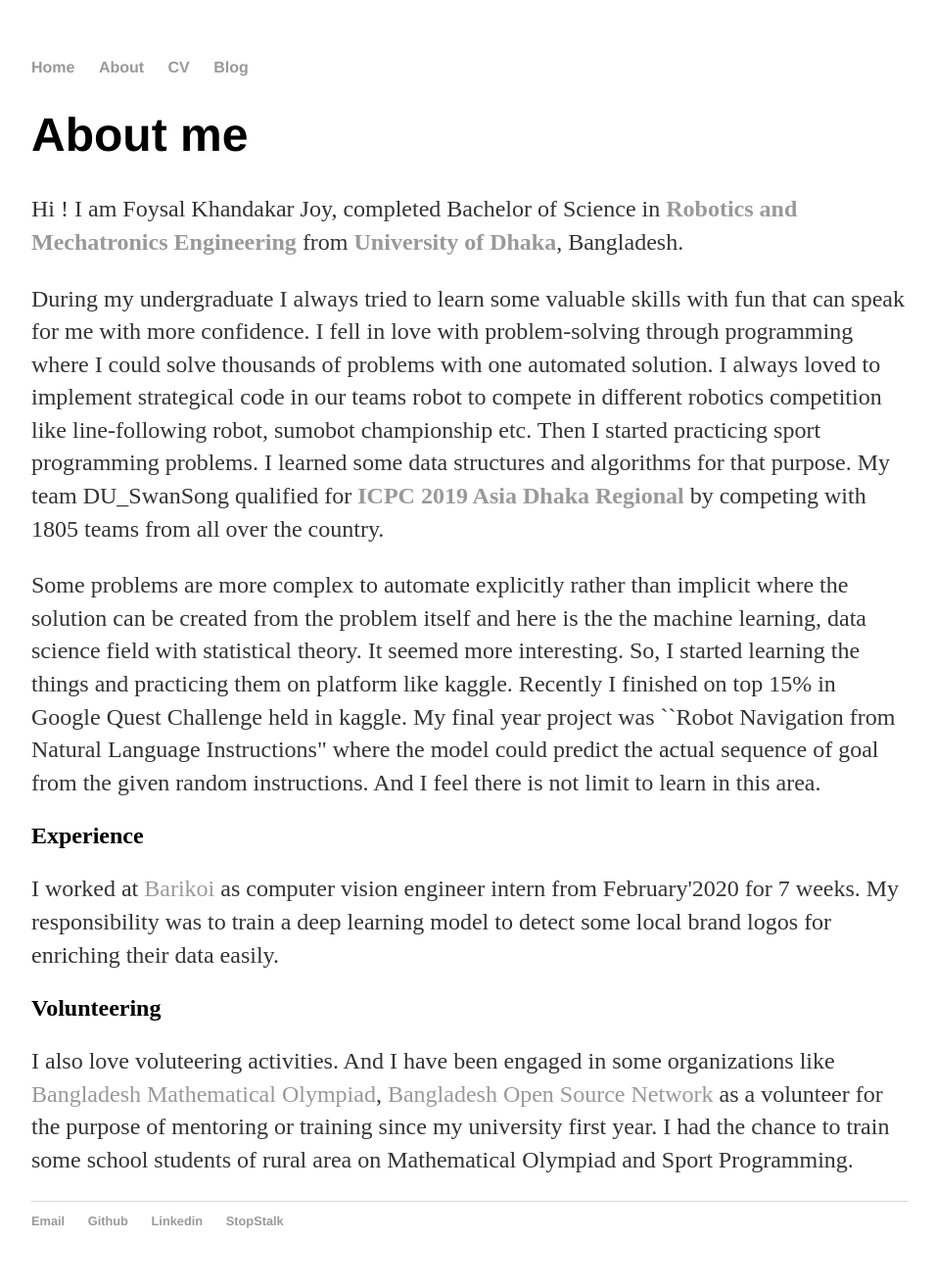
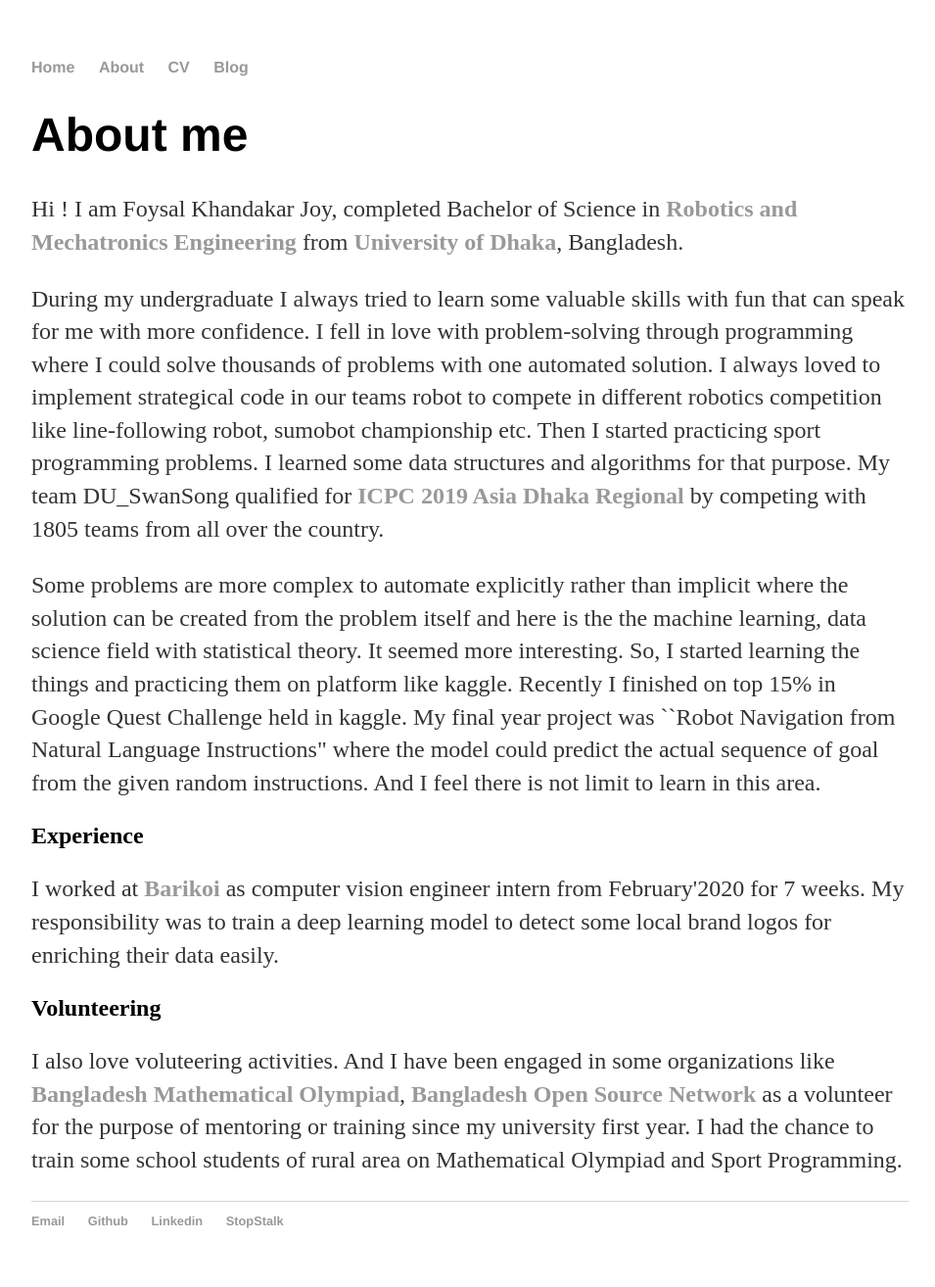
Before and after one commit to fkhjoy/fkhjoy.github.io, a Jekyll site: the page built from about/index.html, in a window 1280 px wide. Shown: the whole page at 98% size, without its empty margins (160-1115 px from the left). Built offline with Jekyll 4.4.1, drawn with Linux system fonts in a browser that asks for light colours.

Commit message:
added links

```diff
--- a/about/index.html
+++ b/about/index.html
@@ -20,12 +20,12 @@
 
 			<h2>Experience</h2>
 			<p>
-				I worked at <a href="https://www.barikoi.com/">Barikoi</a> as computer vision engineer intern from February'2020 for 7 weeks. My responsibility was to train a deep learning model to detect some local brand logos for enriching their data easily.
+				I worked at <a href="https://www.barikoi.com/"><b>Barikoi</b></a> as computer vision engineer intern from February'2020 for 7 weeks. My responsibility was to train a deep learning model to detect some local brand logos for enriching their data easily.
 			</p>
 
 			<h2>Volunteering</h2>
 			<p>
-				I also love voluteering activities. And I have been engaged in some organizations like <a href="https://matholympiad.org.bd/">Bangladesh Mathematical Olympiad</a>, <a href="http://bdosn.org/">Bangladesh Open Source Network</a> as a volunteer for the purpose of mentoring or training since my university first year. I had the chance to train some school students of rural area on Mathematical Olympiad and Sport Programming.
+				I also love voluteering activities. And I have been engaged in some organizations like <a href="https://matholympiad.org.bd/"><b>Bangladesh Mathematical Olympiad</b></a>, <a href="http://bdosn.org/"><b>Bangladesh Open Source Network</b></a> as a volunteer for the purpose of mentoring or training since my university first year. I had the chance to train some school students of rural area on Mathematical Olympiad and Sport Programming.
 
 			</p>
 		</div>
```
